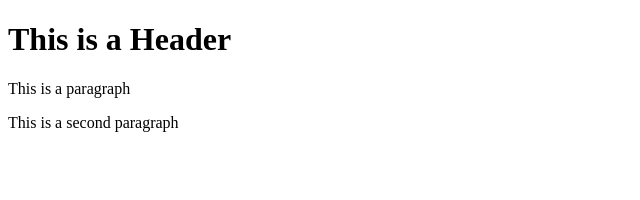
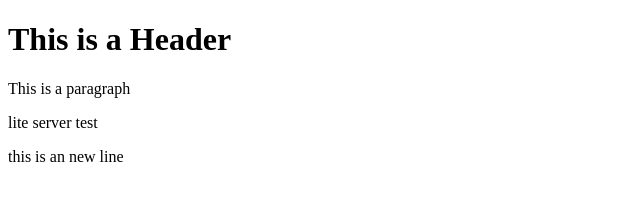
Before and after one commit to maxbunker/fullstack, a website: page index.html in a window 1280 px wide. Shown: the whole page, without its empty margins (0-640 px from the left). Drawn offline with Linux system fonts and the light colour scheme.

Commit message:
fourth commit

```diff
--- a/index.html
+++ b/index.html
@@ -5,6 +5,7 @@
     <body>
         <h1>This is a Header</h1>
         <p>This is a paragraph</p>
-        <p>This is a second paragraph</p>
+        <p>lite server test</p>
+        <p>this is an new line</p>
     </body>
 </html>
```
Also changed, not shown: package.json (+10 -1 lines).
